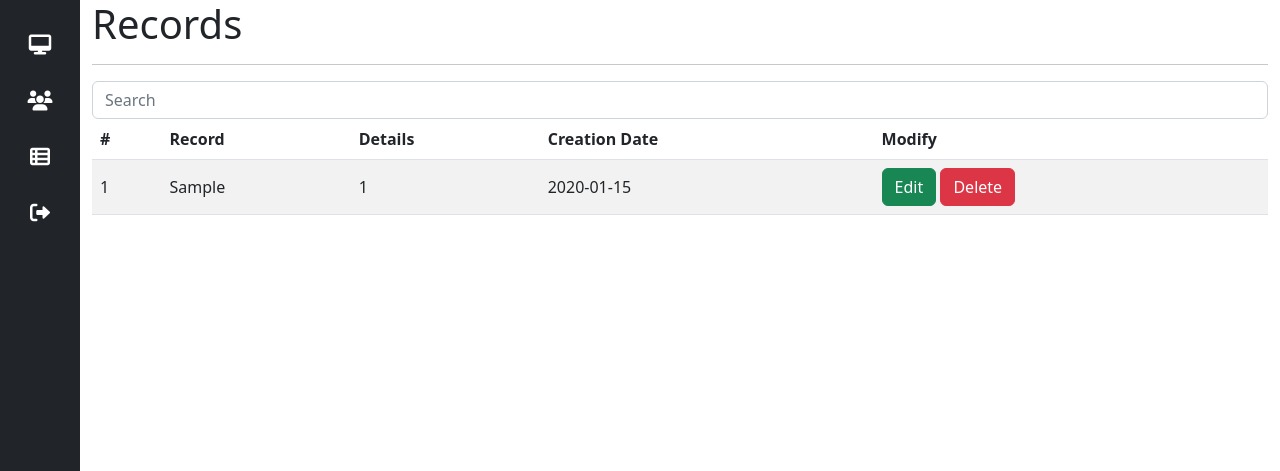
After one commit to doniBuc/php-ajax-crud-with-login-authentication, a PHP site: page /Projects/records.php in a window 1280 px wide. The commit adds this page. Shown: the top 471 px of the page. Run offline with PHP 8.4, Linux system fonts and the light colour scheme; the visitor is signed in with stand-in values (Sample User, id 1); tables that the repository leaves empty hold one stand-in row (values such as "Sample post"); some libraries are stand-ins or nearby versions.

Commit message:
Implemented records page and a few functionalities

```diff
--- /dev/null
+++ b/assets/js/ajax/records_data.js
@@ -0,0 +1,71 @@
+$(document).ready(function () {
+    // Loads the data and enables search functionality
+    displayTable();
+    $("#search_records").keyup(function () {
+        displayTable();
+    });
+
+    // Displays the current data in modal for updating
+    $(document).on("click", ".edit-data", function () {
+        updateModal();
+    });
+
+    // Updates the data
+    $(document).on("click", ".edit-confirm", function () {
+        update();
+    });
+});
+
+// Loads the data and enables search functionality
+const displayTable = () => {
+    let input = $("#search_records").val();
+    $.ajax({
+        url: "./assets/php/crud/records_crud.php",
+        method: "POST",
+        data: {
+            input: input
+        },
+        success: function (data) {
+            $("#search_results").html(data);
+        }
+    });
+}
+
+// Displays the current data in modal for updating
+const updateModal = () => {
+    let primary_id = $(".edit-data").data('id');
+    $.ajax({
+        url: "./assets/php/modals/records_modal.php",
+        method: "POST",
+        data: {
+            primary_id: primary_id
+        },
+        success: function (data) {
+            $(".modal-body").html(data);
+        }
+    });
+}
+
+// Fetch the data from the form and send it to the crud processing file to edit data
+const update = () => {
+    let primary_id = $(".edit-data").data('id');
+    let edit_record = $("#edit_record").val();
+    let edit_details = $("#edit_details").val();
+    $.ajax({
+        url: "./assets/php/crud/records_crud.php",
+        method: "POST",
+        data: {
+            primary_id: primary_id,
+            edit_record: edit_record,
+            edit_details: edit_details,
+        },
+        success: function (data) {
+            displayTable();
+            if (data == "success") {
+                editAlert();
+            } else {
+                errorAlert();
+            }
+        }
+    });
+}
--- /dev/null
+++ b/assets/php/crud/records_crud.php
@@ -0,0 +1,56 @@
+<?php
+// Displays the data table with enabled search functionality
+if(isset($_POST['input'])) {
+    include '../connection.php';
+    $input = $_POST['input'];
+    $sql =
+        "SELECT record_id, record, details, creation_date
+    FROM tb_records
+    WHERE record_id LIKE '{$input}%'
+    OR record LIKE '{$input}%'
+    OR details LIKE '{$input}%'
+    OR creation_date LIKE '{$input}%'
+    ORDER BY record_id";
+    $result = mysqli_query($conn, $sql);
+    $count = mysqli_num_rows($result);
+    while ($row = mysqli_fetch_array($result, MYSQLI_ASSOC)) {
+        ?>
+        <tr>
+            <td><?php echo $row["record_id"] ?></td>
+            <td><?php echo $row["record"] ?></td>
+            <td><?php echo $row["details"] ?></td>
+            <td><?php echo $row["creation_date"] ?></td>
+            <td>
+                <button data-id="<?php echo $row["record_id"] ?>" class="edit-data btn btn-success" data-bs-toggle="modal" data-bs-target="#editForm">Edit</button>
+                <button class="btn btn-danger">Delete</button>
+            </td>
+        </tr>
+        <?php
+    }
+    if (($count) == 0) {
+        ?>
+        <tr>
+            <td colspan='7'>There are no records.</td>
+        </tr>
+        <?php
+    }
+    mysqli_close($conn);
+}
+
+// Updates the data
+if (isset($_POST['primary_id'])
+&& isset($_POST['edit_record'])
+&& isset($_POST['edit_details'])) {
+    include '../connection.php';
+    $primary_id = $_POST['primary_id'];
+    $edit_record = $_POST['edit_record'];
+    $edit_details = $_POST['edit_details'];
+    $sql = "UPDATE tb_records SET record='$edit_record', details='$edit_details' WHERE record_id='$primary_id'";
+    if (mysqli_query($conn, $sql)) {
+        echo "success";
+    } else {
+        echo "error";
+    }
+    mysqli_close($conn);
+}
+?>
--- a/assets/php/extensions/sidebar.php
+++ b/assets/php/extensions/sidebar.php
@@ -19,7 +19,7 @@ if ($account_type == "User") {
         <ul class="list-unstyled">
             <li><a href="./dashboard.php" title="Dashboard"><i class="fa-solid fa-desktop fa-lg"></i></a></li>
             <li><a href="./accounts.php" title="Users"><i class="fa-solid fa-users fa-lg"></i></a></li>
-            <li><a href="#" title="Records"><i class="fa-solid fa-table-list fa-lg"></i></a></li>
+            <li><a href="./records.php" title="Records"><i class="fa-solid fa-table-list fa-lg"></i></a></li>
             <li><a href="?logout" title="Sign out"><i class="fa-solid fa-sign-out-alt fa-lg"></i></a></li>
         </ul>
     </div>
--- /dev/null
+++ b/records.php
@@ -0,0 +1,81 @@
+<?php
+session_start();
+include "./assets/php/login_validation.php";
+include "./assets/php/logout.php";
+validateSession();
+?>
+
+<!DOCTYPE html>
+<html lang="en">
+
+<head>
+    <meta charset="UTF-8">
+    <meta http-equiv="X-UA-Compatible" content="IE=edge">
+    <meta name="viewport" content="width=device-width, initial-scale=1.0">
+    <link rel="stylesheet" href="./assets/css/style.css">
+    <link rel="stylesheet" href="https://cdn.jsdelivr.net/npm/bootstrap@5.2.3/dist/css/bootstrap.min.css">
+    <link rel="stylesheet" href="https://cdnjs.cloudflare.com/ajax/libs/font-awesome/6.2.1/css/all.min.css">
+    <script src="https://cdnjs.cloudflare.com/ajax/libs/jquery/3.6.2/jquery.min.js"></script>
+    <script src="//cdn.jsdelivr.net/npm/sweetalert2@11"></script>
+    <title>Records</title>
+</head>
+
+<body>
+    <?php include "./assets/php/extensions/sidebar.php" ?>
+    <main>
+        <!-- Main Content -->
+        <div class="main-content">
+            <div class="container-fluid">
+                <!-- Header -->
+                <header>
+                    <h1>Records</h3>
+                        <hr>
+                </header>
+                <!-- Data Table w/ Search -->
+                <input type="text" class="form-control" id="search_records" placeholder="Search">
+                <div class="table-responsive">
+                    <table class="table table-striped table-hover">
+                        <thead>
+                            <tr>
+                                <th>#</th>
+                                <th>Record</th>
+                                <th>Details</th>
+                                <th>Creation Date</th>
+                                <th>Modify</th>
+                            </tr>
+                        </thead>
+                        <tbody id="search_results">
+                        </tbody>
+                    </table>
+                </div>
+            </div>
+        </div>
+    </main>
+
+    <div class="modal fade" id="editForm" tabindex="-1" aria-labelledby="editFormLabel" aria-hidden="true">
+        <!-- Edit Modal -->
+        <div class="modal-dialog">
+            <div class="modal-content">
+                <div class="modal-header">
+                    <h1 class="modal-title fs-5" id="editFormLabel">Edit Record</h1>
+                    <button type="button" class="btn-close" data-bs-dismiss="modal" aria-label="Close"></button>
+                </div>
+                <!-- Edit Form -->
+                <form action="./accounts.php" method="post">
+                    <div class="modal-body">
+                    </div>
+                    <div class="modal-footer">
+                        <button type="button" class="btn btn-secondary" data-bs-dismiss="modal">Close</button>
+                        <button type="button" class="edit-confirm btn btn-primary" data-bs-dismiss="modal">Save changes</button>
+                    </div>
+                </form>
+            </div>
+        </div>
+    </div>
+
+    <script src="./assets/js/alerts.js"></script>
+    <script src="./assets/js/ajax/records_data.js"></script>
+    <script src="https://cdn.jsdelivr.net/npm/bootstrap@5.2.3/dist/js/bootstrap.min.js"></script>
+</body>
+
+</html>
```
Also changed, not shown: assets/php/modals/records_modal.php (added, +21 -0 lines).
